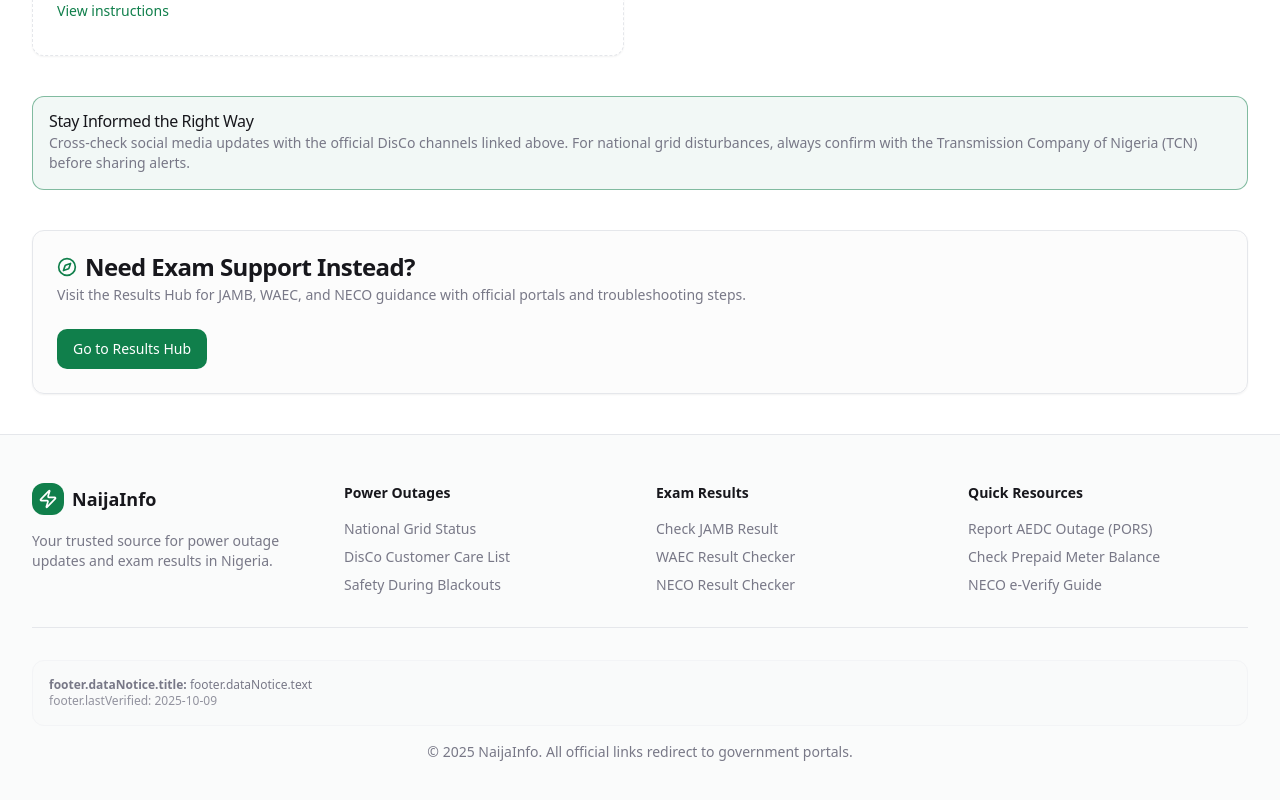
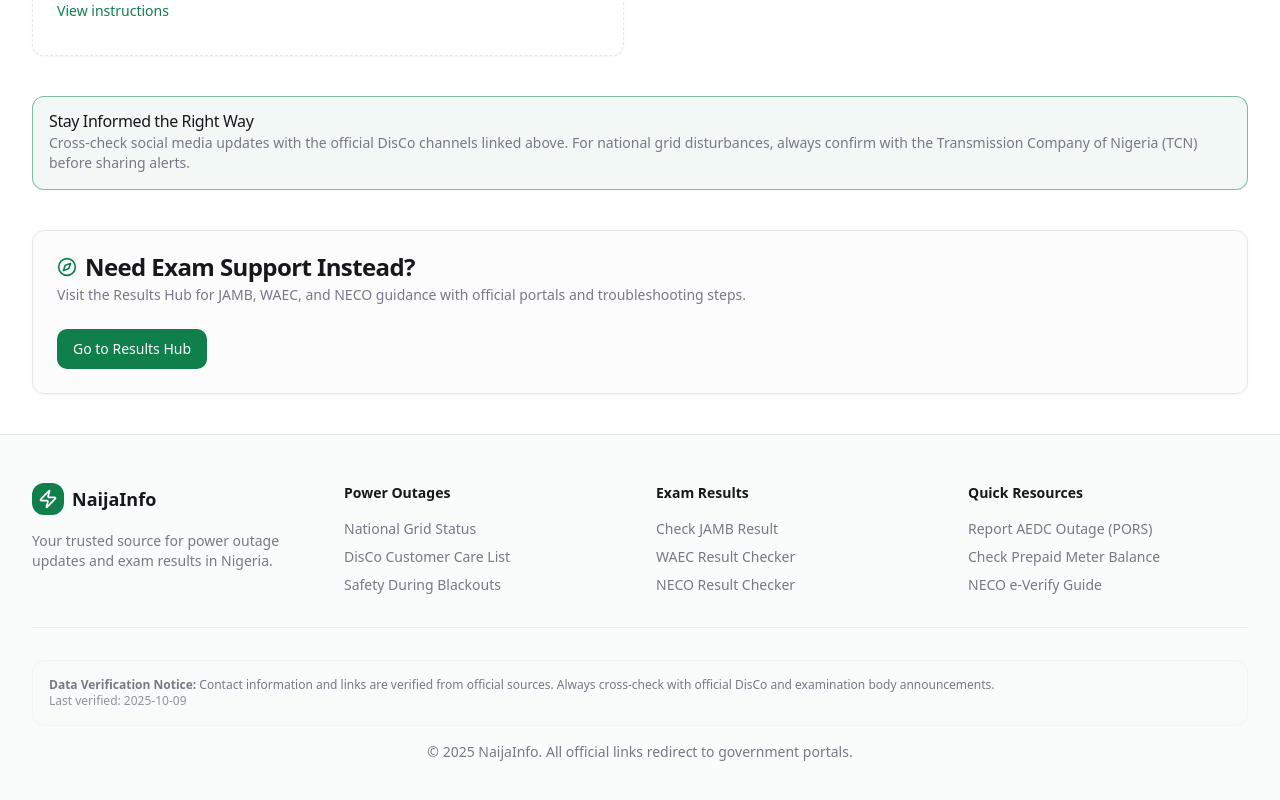
Before and after one commit to fabianmarian8/ng-power-exams, a React (Vite) app: page /outages in a window 1280 px wide. Shown: the part 2623-3423 px from the top of the page. Built offline with nearby package versions, Linux system fonts and the light colour scheme; the HTML template or start-up script is replaced by a standard one.

Commit message:
Fix: Correct footer translation keys

```diff
--- a/src/components/Footer.tsx
+++ b/src/components/Footer.tsx
@@ -90,9 +90,9 @@ const Footer = () => {
         <div className="mt-8 border-t pt-8 space-y-4">
           <Alert className="border-muted bg-muted/20">
             <AlertDescription className="text-xs text-muted-foreground">
-              <strong>{t('footer.dataNotice.title')}:</strong> {t('footer.dataNotice.text')}
+              <strong>{t('footer.disclaimer.title')}:</strong> {t('footer.disclaimer.text')}
               <br />
-              <span className="text-muted-foreground/80">{t('footer.lastVerified')}: 2025-10-09</span>
+              <span className="text-muted-foreground/80">{t('footer.lastUpdated')}: 2025-10-09</span>
             </AlertDescription>
           </Alert>
           <p className="text-center text-sm text-muted-foreground">
```
